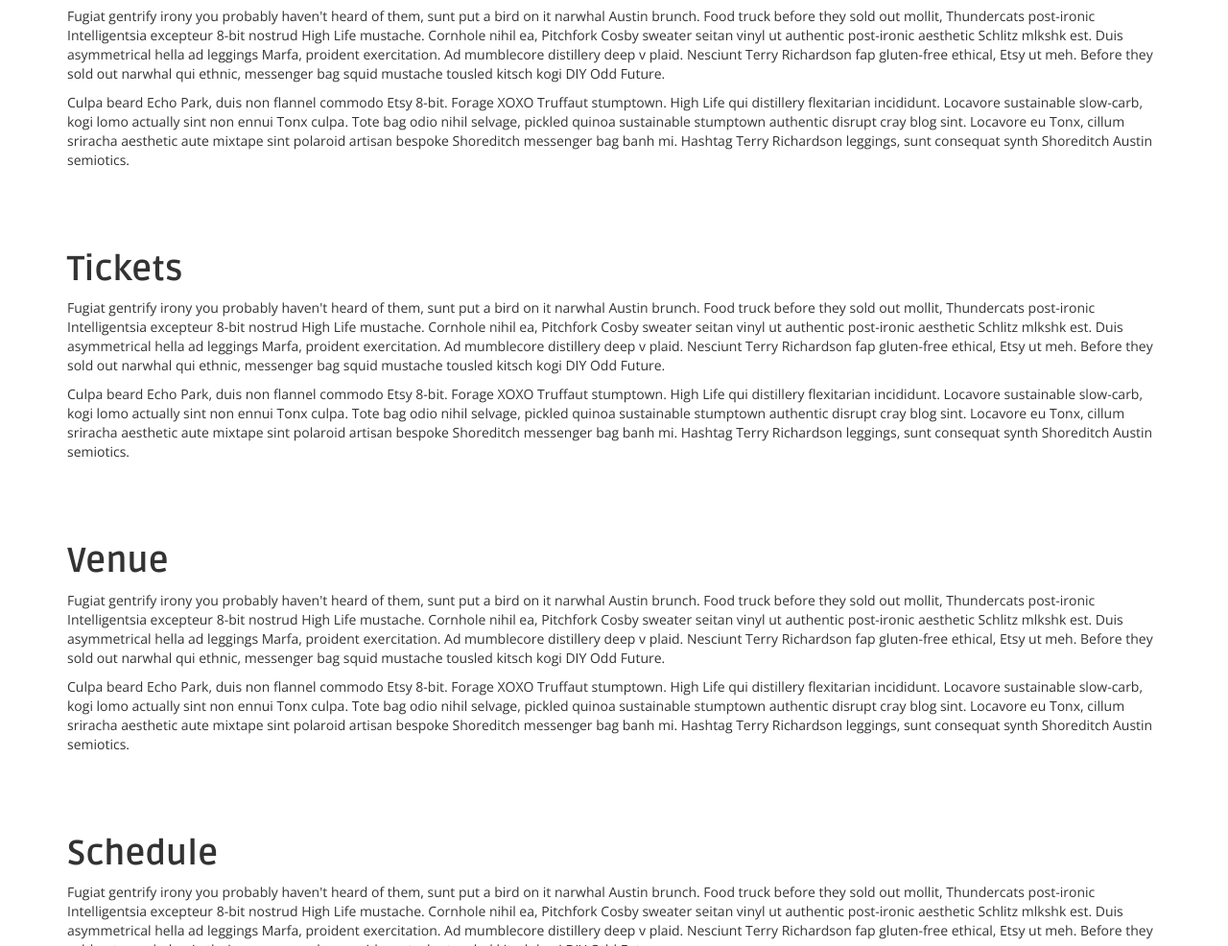
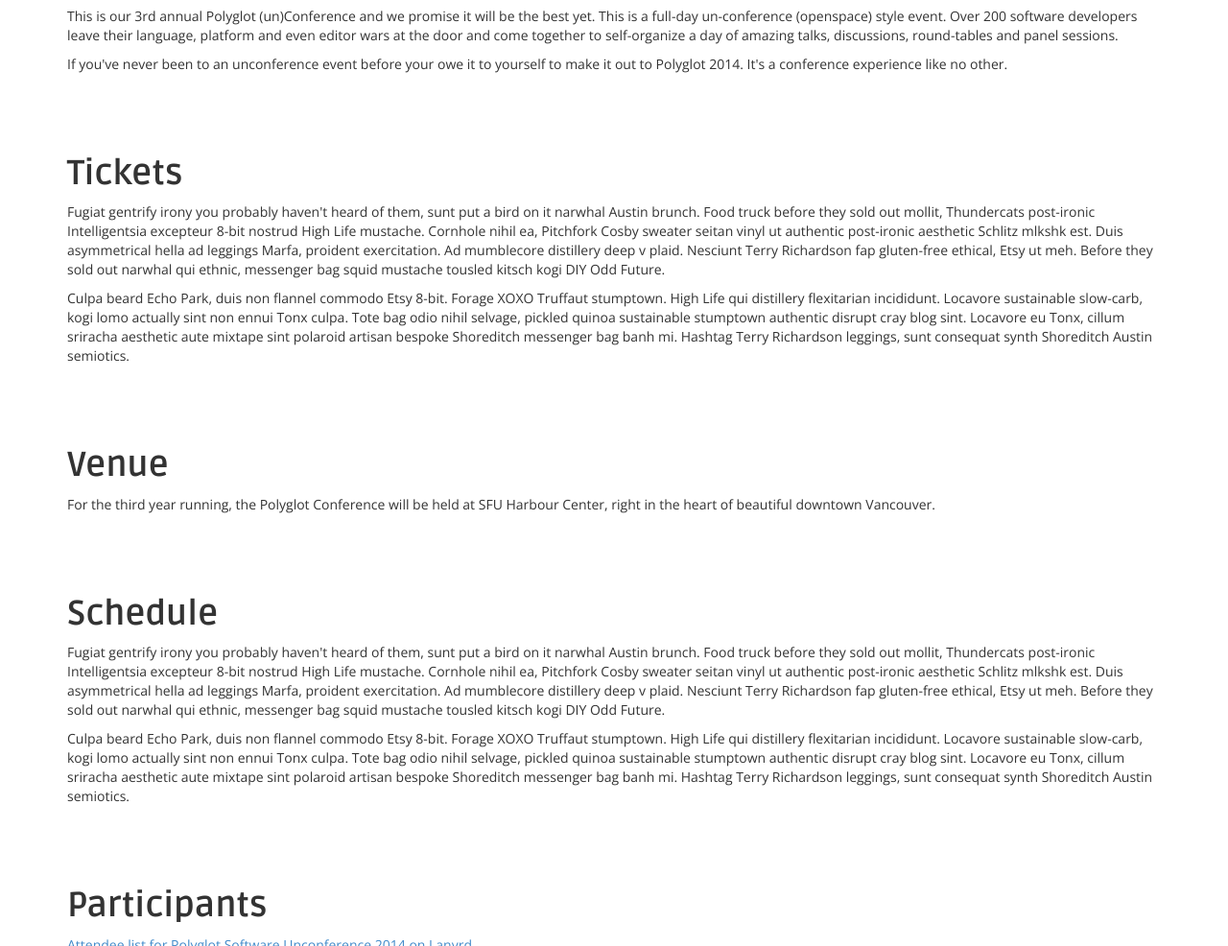
Before and after one commit to PolyglotConf/polyglotconf.github.io, a plain HTML site: page index.html in a window 1280 px wide. Shown: the part 888-1874 px from the top of the page at 96% size. Drawn offline with nearby package versions, Linux system fonts and the light colour scheme; a script that the page names is missing.

Commit message:
Add vision content

```diff
--- a/index.html
+++ b/index.html
@@ -59,8 +59,8 @@
     <div class="container">
         <h1>Vision</h1>
         <div>
-            <p>Fugiat gentrify irony you probably haven't heard of them, sunt put a bird on it narwhal Austin brunch. Food truck before they sold out mollit, Thundercats post-ironic Intelligentsia excepteur 8-bit nostrud High Life mustache. Cornhole nihil ea, Pitchfork Cosby sweater seitan vinyl ut authentic post-ironic aesthetic Schlitz mlkshk est. Duis asymmetrical hella ad leggings Marfa, proident exercitation. Ad mumblecore distillery deep v plaid. Nesciunt Terry Richardson fap gluten-free ethical, Etsy ut meh. Before they sold out narwhal qui ethnic, messenger bag squid mustache tousled kitsch kogi DIY Odd Future.</p>
-            <p>Culpa beard Echo Park, duis non flannel commodo Etsy 8-bit. Forage XOXO Truffaut stumptown. High Life qui distillery flexitarian incididunt. Locavore sustainable slow-carb, kogi lomo actually sint non ennui Tonx culpa. Tote bag odio nihil selvage, pickled quinoa sustainable stumptown authentic disrupt cray blog sint. Locavore eu Tonx, cillum sriracha aesthetic aute mixtape sint polaroid artisan bespoke Shoreditch messenger bag banh mi. Hashtag Terry Richardson leggings, sunt consequat synth Shoreditch Austin semiotics.</p>
+            <p>This is our 3rd annual Polyglot (un)Conference and we promise it will be the best yet. This is a full-day un-conference (openspace) style event. Over 200 software developers leave their language, platform and even editor wars at the door and come together to self-organize a day of amazing talks, discussions, round-tables and panel sessions.</p>
+            <p>If you've never been to an unconference event before your owe it to yourself to make it out to Polyglot 2014. It's a conference experience like no other.</p>
         </div>
     </div>
 </section>
@@ -77,8 +77,7 @@
     <div class="container">
         <h1>Venue</h1>
         <div>
-            <p>Fugiat gentrify irony you probably haven't heard of them, sunt put a bird on it narwhal Austin brunch. Food truck before they sold out mollit, Thundercats post-ironic Intelligentsia excepteur 8-bit nostrud High Life mustache. Cornhole nihil ea, Pitchfork Cosby sweater seitan vinyl ut authentic post-ironic aesthetic Schlitz mlkshk est. Duis asymmetrical hella ad leggings Marfa, proident exercitation. Ad mumblecore distillery deep v plaid. Nesciunt Terry Richardson fap gluten-free ethical, Etsy ut meh. Before they sold out narwhal qui ethnic, messenger bag squid mustache tousled kitsch kogi DIY Odd Future.</p>
-            <p>Culpa beard Echo Park, duis non flannel commodo Etsy 8-bit. Forage XOXO Truffaut stumptown. High Life qui distillery flexitarian incididunt. Locavore sustainable slow-carb, kogi lomo actually sint non ennui Tonx culpa. Tote bag odio nihil selvage, pickled quinoa sustainable stumptown authentic disrupt cray blog sint. Locavore eu Tonx, cillum sriracha aesthetic aute mixtape sint polaroid artisan bespoke Shoreditch messenger bag banh mi. Hashtag Terry Richardson leggings, sunt consequat synth Shoreditch Austin semiotics.</p>
+            <p>For the third year running, the Polyglot Conference will be held at SFU Harbour Center, right in the heart of beautiful downtown Vancouver.</p>
         </div>
     </div>
 </section>
```
Also changed, not shown: 1 other file.
